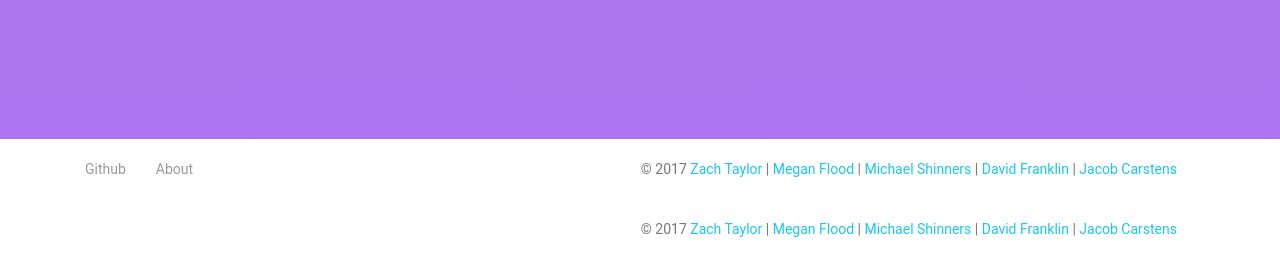
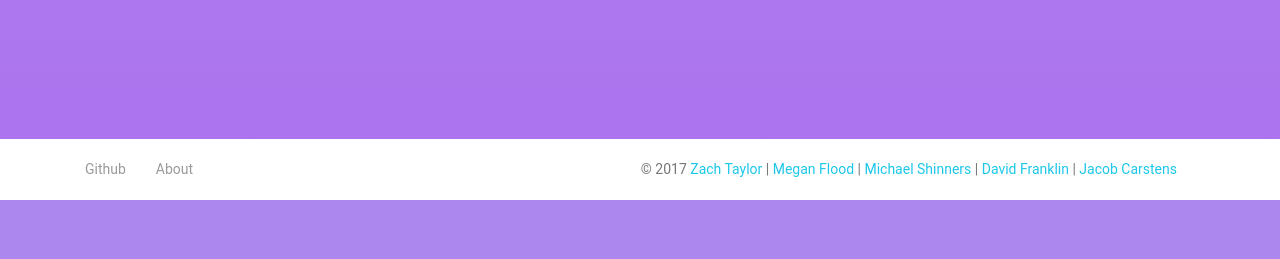
Before and after one commit to dave5801/emotion-reader, a Django app: page /login/ in a window 1280 px wide. Shown: the part 671-930 px from the top of the page. After the commit the page ends 871 px from the top, so only its background shows below. Run offline with Django 3.2, Linux system fonts and the light colour scheme; some libraries are stand-ins or nearby versions.

Commit message:
left files out of last commit.

```diff
--- a/emotionreader/emotionreader/templates/registration/login.html
+++ b/emotionreader/emotionreader/templates/registration/login.html
@@ -1,7 +1,7 @@
 {% extends "emotionreader/base.html" %}
 
 {% block body %}
-    <div class="wrapper">
+
     <div class="page-header clear-filter" filter-color="purple">
         <div class="page-header-image" data-parallax="true">
             <div class="filter"></div>
@@ -21,35 +21,5 @@
             </div>
         </div>
     </div>
-        <footer class="footer">
-            <div class="container">
-                <nav>
-                    <ul class="footer-menu">
-                        <li>
-                            <a href="#">
-                                Github
-                            </a>
-                        </li>
-                        <li>
-                            <a href="#">
-                                About
-                            </a>
-                        </li>
-                    </ul>
-                    <p class="copyright text-center">
-                        ©
-                        <script>
-                            document.write(new Date().getFullYear())
-                        </script>
-                        <a href="https://github.com/ztaylor2">Zach Taylor</a> |
-                        <a href="https://github.com/musflood">Megan Flood</a> |
-                        <a href="https://github.com/mshinners">Michael Shinners</a> |
-                        <a href="https://github.com/dave5801">David Franklin</a> |
-                        <a href="https://github.com/Loaye">Jacob Carstens</a>
-                    </p>
-                </nav>
-            </div>
-        </footer>
-    </div>
-</body>
+
 {% endblock %}
--- a/emotionreader/emotionreader/urls.py
+++ b/emotionreader/emotionreader/urls.py
@@ -15,7 +15,7 @@ Including another URLconf
 """
 from django.conf.urls import url, include
 from django.contrib import admin
-from emotionreader.views import HomeView
+from emotionreader.views import HomeView, AboutView
 from django.contrib.auth import views as auth_views
 from django.conf import settings
 from django.conf.urls.static import static
@@ -26,6 +26,7 @@ urlpatterns = [
     url(r'^login/', auth_views.login, name='login'),
     url(r'^logout/', auth_views.logout, name='logout'),
     url(r'^$', HomeView.as_view(), name='home'),
+    url(r'^about/', AboutView.as_view(), name='about'),
     url(r'^profile/', include('emotion_profile.urls')),
     url(r'^journal/', include('emotion_journal.urls')),
     url(r'^accounts/', include('registration.backends.hmac.urls')),
```
Also changed, not shown: emotionreader/emotionreader/templates/registration/registration_form.html (+0 -32 lines), emotionreader/emotionreader/views.py (+6 -6 lines). Lines whose indentation alone changed are shown as unchanged.
